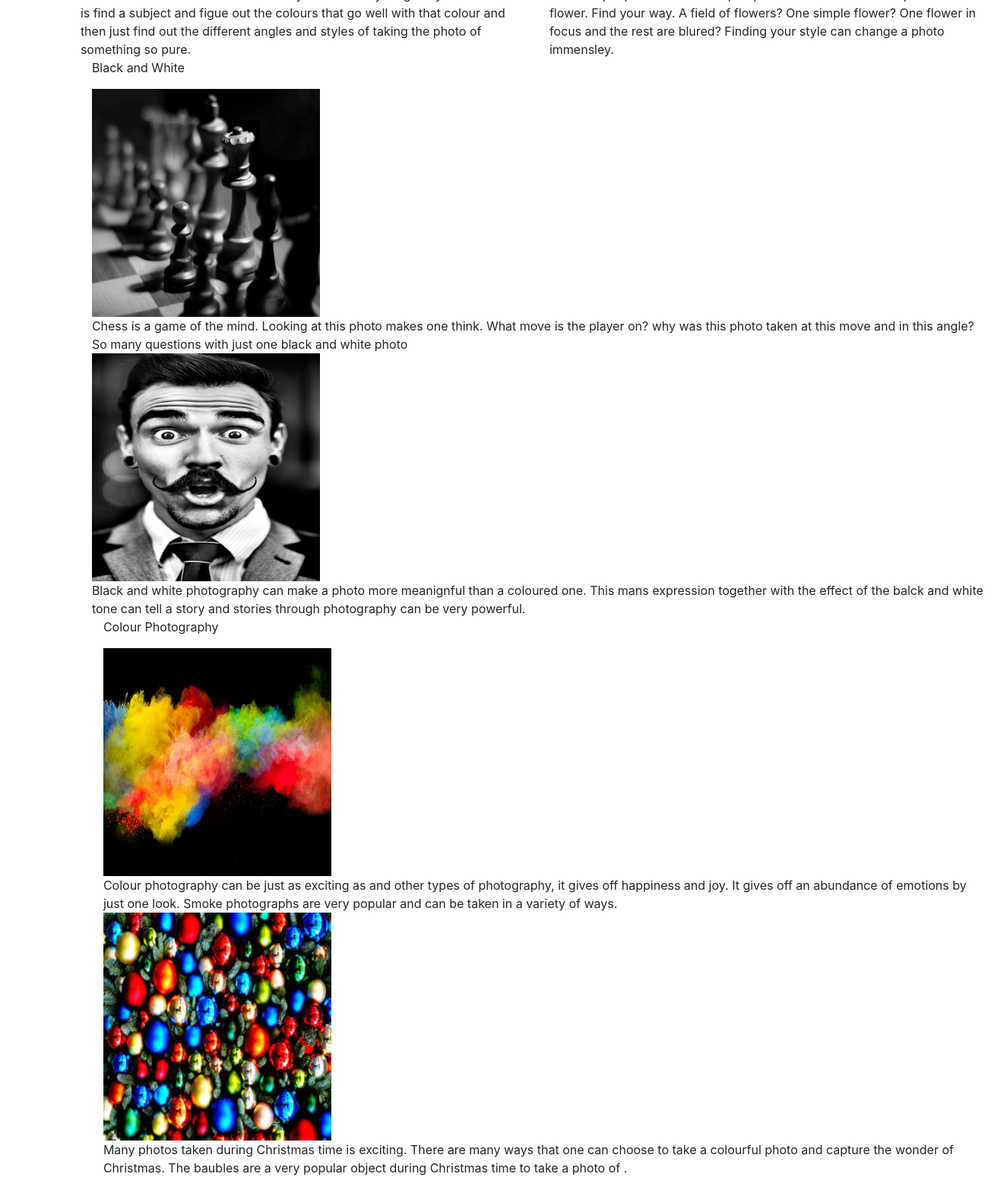
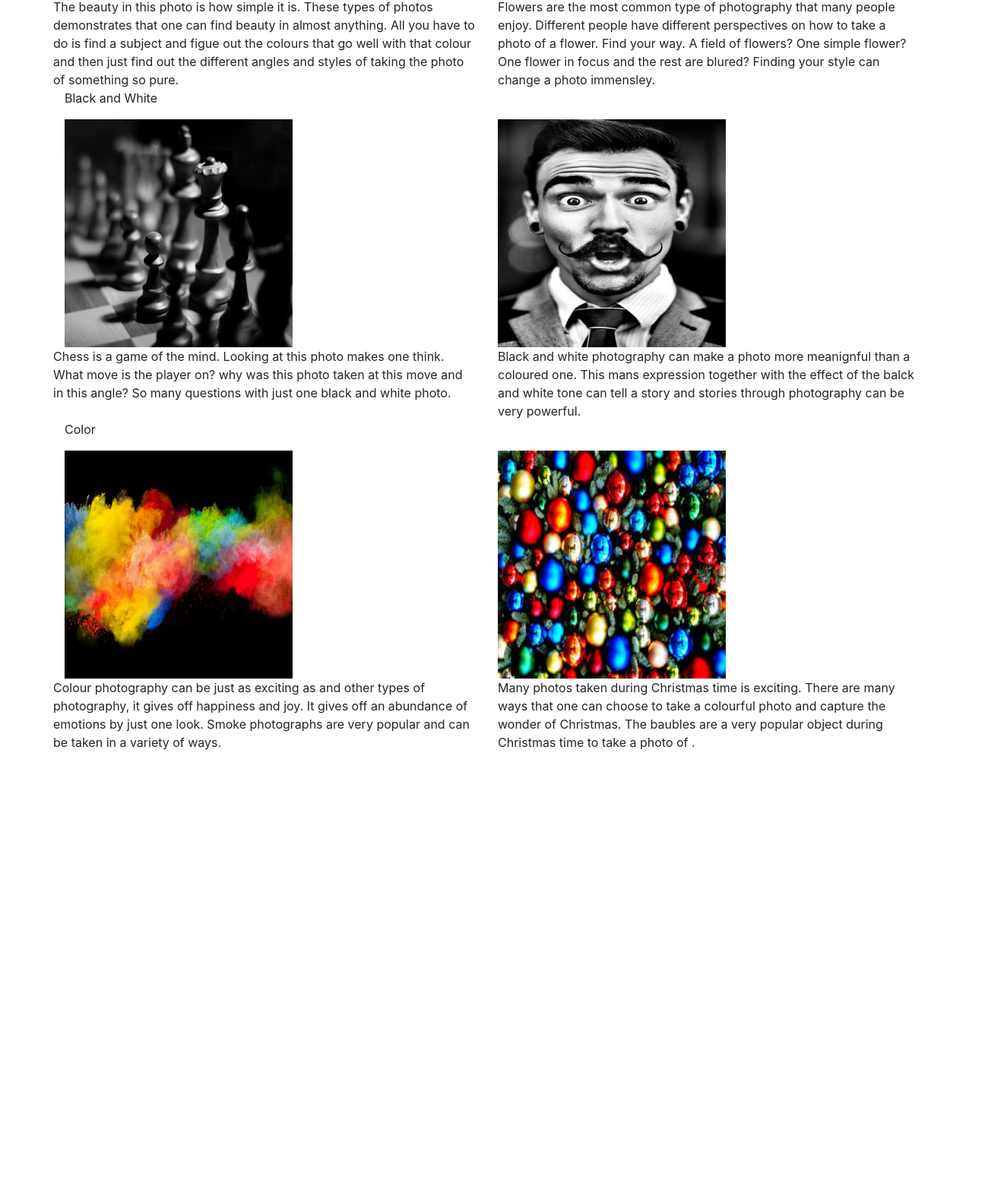
Before and after one commit to daleciappara/competition_fran_dale, a plain HTML site: page types_of_photography.html in a window 1280 px wide. Shown: the part 877-2426 px from the top of the page at 76% size, 1325 px wide, since content can reach past the window. After the commit the page ends 1866 px from the top, so only its background shows below. Drawn offline with nearby package versions, Linux system fonts and the light colour scheme.

Commit message:
Updated version of Types of Photography

```diff
--- a/types_of_photography.html
+++ b/types_of_photography.html
@@ -6,6 +6,9 @@
   <!--Bootstrap-->
 
     <link rel="stylesheet" href="https://stackpath.bootstrapcdn.com/bootstrap/4.1.3/css/bootstrap.min.css" crossorigin="anonymous">
+
+
+
 
 </head>
 <body>
@@ -33,7 +36,12 @@
       </nav>
 
     <!-- end of navbar-->
+
+
+
     <h3> Types of Photography</h3>
+    <div class="container">
+      <!-- Content here -->
 
     <!-- two paragraphs and two images about animate objects-->
     <p> Animate Objects </p>
@@ -41,18 +49,23 @@
       <div class="col-sm">
         <div class="row">
           <div class="row">
+
+<!--
 <img src="images/Eagle.jpg" alt="Eagle" height="300" width="300">
-<img src="images/fast_light.jpg" alt="Motion blur" height="300" width="300" >
+<img src="images/fast_light.jpg" alt="Motion blur" height="300" width="300" ></div>
+-->
+            <div class="col-sm-6"><img src="images/Eagle.jpg" alt="Eagle" height="300" width="300"></div>
+            <div class="col-sm-6"><img src="images/fast_light.jpg" alt="Motion blur" height="300" width="300" ></div>
+
             <div class="row">
 
-<div class="col-sm6">Of all the wildlife on our planet, birds may be the most varied and colorful, which makes them extremely fun to photograph.   They're also one of the most challenging subjects, so when you capture one just right, it's an unforgettable experience </div>
+              <div class="col-sm-6">Of all the wildlife on our planet, birds may be the most varied and colorful, which makes them extremely fun to photograph.   They're also one of the most challenging subjects, so when you capture one just right, it's an unforgettable experience </div>
+              <div class="col-sm-6">Photographing a busy street can bring amazing affect to capture the targeted audience attention. You can blur the carswhiel keeping the street in a static postition, indicating that the cars are moving quickly. It is also important to use a tripod so your camera remains steady.</div>
 
-<div class="col-sm6">Photographing a busy street can bring amazing affect to capture the targeted audience attention. You can blur the carswhiel keeping the street in a static postition, indicating that the cars are moving quickly. It is also important to use a tripod so your camera remains steady.
             </div>
-
-
-
-
+          </div>
+        </div>
+      </div>
 
       <!-- two paragraphs and two images about inanimate objects-->
       <p> Inanimate Objects </P>
@@ -60,13 +73,18 @@
         <div class="col-sm">
           <div class="row">
             <div class="row">
+<!--
                     <img src="images/blueberries.jpg" alt="Simple Blueberries" height="300" width="300">
                     <img src="images/flowers.jpg" alt="Flowers" height="300" width="300"></div>
+-->
+              <div class="col-sm-6"><img src="images/blueberries.jpg" alt="Simple Blueberries" height="300" width="300"></div>
+              <div class="col-sm-6"><img src="images/flowers.jpg" alt="Flowers" height="300" width="300"></div>
+
               <div class="row">
                 <div class="col-sm-6">The beauty in this photo is how simple it is. These types of photos demonstrates that one can find beauty in almost anything. All you have to do is find a subject and figue out the colours that go well with that colour and then just find out the different angles and styles of taking the photo of something so pure.</div>
-
-
                 <div class="col-sm-6">Flowers are the most common type of photography that many people enjoy. Different people have different perspectives on how to take a photo of a flower. Find your way. A field of flowers? One simple flower? One flower in focus and the rest are blured? Finding your style can change a photo immensley.</div>
+              </div>
+            </div>
           </div>
       </div>
 
@@ -75,34 +93,45 @@
 
       <div class="col-sm">
         <div class="row">
+          <div class="row">
+<!--
 <img src="images/chess.jpg" alt="Chess" height="300" width="300">
-Chess is a game of the mind. Looking at this photo makes one think. What move is the player on? why was this photo taken at this move and in this angle? So many questions with just one black and white photo
+<img src="images/portrait.jpg" alt="Expresive Face" height="300" width="300"></div>
+-->
+            <div class="col-sm-6"><img src="images/chess.jpg" alt="Chess" height="300" width="300"></div>
+            <div class="col-sm-6"><img src="images/portrait.jpg" alt="Expresive Face" height="300" width="300"></div>
+
+            <div class="row">
+              <div class="col-sm-6"> Chess is a game of the mind. Looking at this photo makes one think. What move is the player on? why was this photo taken at this move and in this angle? So many questions with just one black and white photo.</div>
+              <div class="col-sm-6"> Black and white photography can make a photo more meanignful than a coloured one. This mans expression together with the effect of the balck and white tone can tell a story and stories through photography can be very powerful.</div>
             </div>
-              <div class="row">
-<img src="images/portrait.jpg" alt="Expresive Face" height="300" width="300">
-                Black and white photography can make a photo more meanignful than a coloured one. This mans expression together with the effect of the balck and white tone can tell a story and stories through photography can be very powerful.
+          </div>
+        </div>
       </div>
 
+<!-- two paragraphs and two images about photography in colour-->
 
-
-
-      <!-- two paragraphs and two images about photography in colour-->
-      <p> Colour Photography</p>
-
+      <p> Color </p>
 
       <div class="col-sm">
         <div class="row">
+          <div class="row">
+<!--
 <img src="images/smoke_colour.jpg" alt="Colour Smoke Bomb" height="300" width="300">
-Colour photography can be just as exciting as and other types of photography, it gives off happiness and joy. It gives off an abundance of emotions by just one look. Smoke photographs are very popular and can be taken in a variety of ways.
+<img src="images/christmas.jfif" alt="Christmas Baubles" height="300" width="300"></div>
+-->
+            <div class="col-sm-6"><img src="images/smoke_colour.jpg" alt="Colour Smoke Bomb" height="300" width="300"></div>
+            <div class="col-sm-6"><img src="images/christmas.jfif" alt="Christmas Baubles" height="300" width="300"></div>
+
+            <div class="row">
+
+              <div class="col-sm-6">Colour photography can be just as exciting as and other types of photography, it gives off happiness and joy. It gives off an abundance of emotions by just one look. Smoke photographs are very popular and can be taken in a variety of ways.</div>
+              <div class="col-sm-6">Many photos taken during Christmas time is exciting. There are many ways that one can choose to take a colourful photo and capture the wonder of Christmas. The baubles are a very popular object during Christmas time to take a photo of .</div>
             </div>
-              <div class="row">
-<img src="images/christmas.jfif" alt="Christmas Baubles" height="300" width="300">
-Many photos taken during Christmas time is exciting. There are many ways that one can choose to take a colourful photo and capture the wonder of Christmas. The baubles are a very popular object during Christmas time to take a photo of .
           </div>
-
-
-
-
+        </div>
+      </div>
+    </div>
 
 
 </body>
```
Lines whose indentation alone changed are shown as unchanged.
